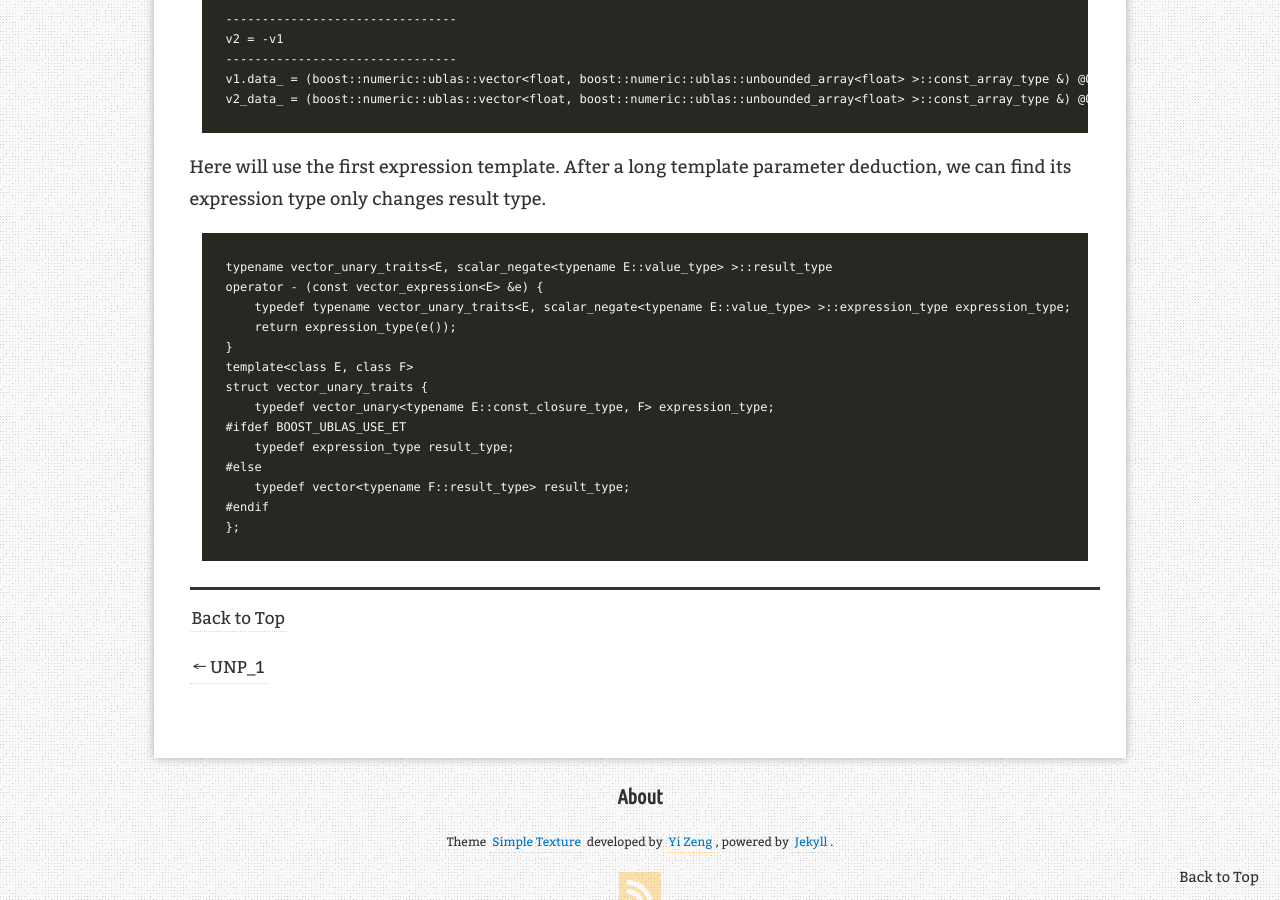
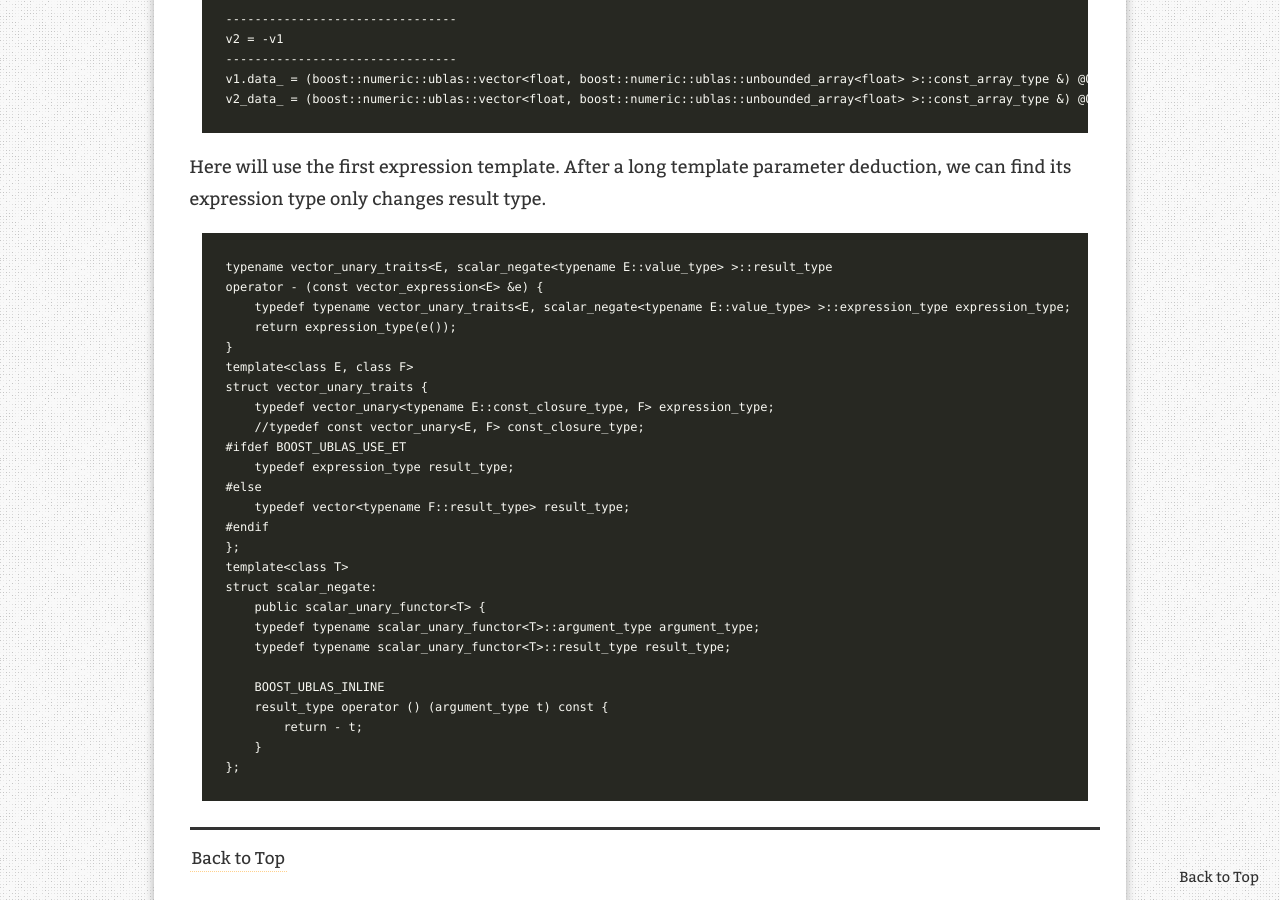
Before and after one commit to Aperjump/Aperjump.github.io, a Jekyll site: the page built from _posts/2018-01-21-expression template.md, in a window 1280 px wide and 900 px high, scrolled down 1340 px. Built offline with Jekyll 4.4.1, drawn with Linux system fonts in a browser that asks for light colours; nearby versions of some CDN libraries; comment, search, counter and statistics services are not loaded.

Commit message:
expression template

````diff
--- a/_posts/2018-01-21-expression template.md
+++ b/_posts/2018-01-21-expression template.md
@@ -62,10 +62,22 @@ operator - (const vector_expression<E> &e) {
 template<class E, class F>
 struct vector_unary_traits {
     typedef vector_unary<typename E::const_closure_type, F> expression_type;
+    //typedef const vector_unary<E, F> const_closure_type;
 #ifdef BOOST_UBLAS_USE_ET
     typedef expression_type result_type;
 #else
     typedef vector<typename F::result_type> result_type;
 #endif
 };
+template<class T>
+struct scalar_negate:
+    public scalar_unary_functor<T> {
+    typedef typename scalar_unary_functor<T>::argument_type argument_type;
+    typedef typename scalar_unary_functor<T>::result_type result_type;
+
+    BOOST_UBLAS_INLINE
+    result_type operator () (argument_type t) const {
+        return - t;
+    }
+};
 ```
````
